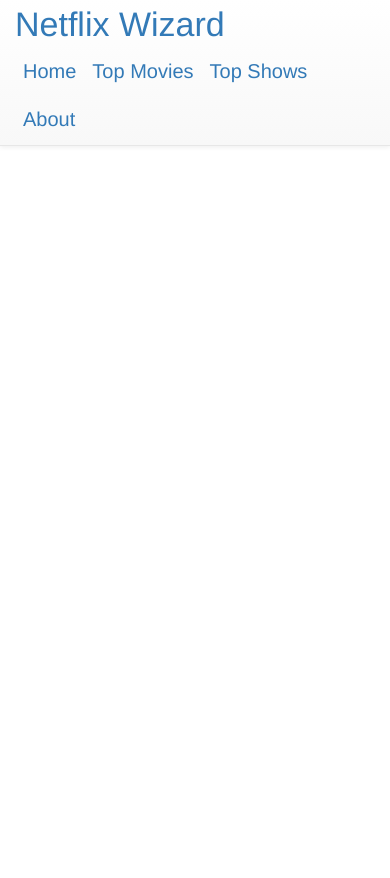
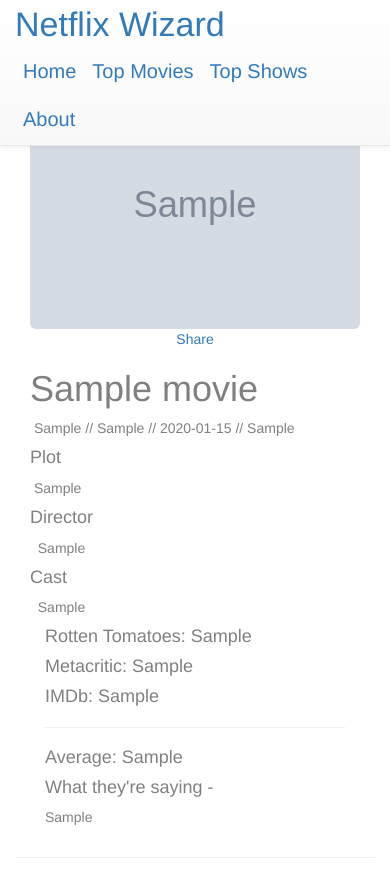
Before and after one commit to sudomichael/djnfs, a Django app: page /movie/1/ in a window 390 px wide. Before the commit the page ends 146 px from the top, so only its background shows below. Run offline with Django 3.2, Linux system fonts and the light colour scheme; tables that the repository leaves empty hold one stand-in row (values such as "Sample post"); grey boxes marked "Sample" are stand-in pictures; some libraries are stand-ins or nearby versions.

Commit message:
ready version, need to fix posters

```diff
--- a/dataLoad/apiRetrieval.py
+++ b/dataLoad/apiRetrieval.py
@@ -56,6 +56,7 @@
         response = search.movie(query=movie)
         if type(search.results) is list:
             if search.results[0].get('poster_path'):
+                print(posterStart + search.results[0].get('poster_path'))
                 return posterStart + search.results[0].get('poster_path')
     except (SocketError, IndexError) as e:
         pass
@@ -64,6 +65,8 @@
 def changeAttributeTypes(movie):
     try:
         movie["Poster"] = getMoviePoster(movie)
+        if movie["Website"] == "N/A":
+            movie["Website"] = "/"
     except ValueError:
         movie["Poster"] = 0
         pass
@@ -100,7 +103,6 @@
             divideBy += 1
         if movie["imdbRating"] != 0:
             divideBy += 1
-
         movie["average"] = round(((movie["Metascore"] + movie["tomatoMeter"] + (movie["imdbRating"] * 10)) / divideBy), 1)
     except ZeroDivisionError:
         movie["average"] = 0
--- a/nfs/templates/nfs/base.html
+++ b/nfs/templates/nfs/base.html
@@ -56,7 +56,7 @@
                       <a href="{% url 'shows_war_avg' %}">War</a>
                   </div>
                 </li>
-                <li><a href="">About</a></li>
+                <li><a href="{% url 'about' %}">About</a></li>
            </ul>
           </div>
         </nav>
--- a/nfs/templates/nfs/movie_detail.html
+++ b/nfs/templates/nfs/movie_detail.html
@@ -1,7 +1,102 @@
 {% extends 'nfs/base.html' %}
 
 {% block content %}
-    <div class="movie">
-        <h1>{{ movie.Title }}</h1>
+        <div class-"fb-btn">
+        <script async src="//pagead2.googlesyndication.com/pagead/js/adsbygoogle.js"></script>
+<!-- Responsive -->
+<ins class="adsbygoogle"
+     style="display:block"
+     data-ad-client="ca-pub-1223706618260587"
+     data-ad-slot="3816252550"
+     data-ad-format="auto"></ins>
+<script>
+(adsbygoogle = window.adsbygoogle || []).push({});
+</script></div>
+<hr>
+<div id="fb-root"></div>
+<script>(function(d, s, id) {
+  var js, fjs = d.getElementsByTagName(s)[0];
+  if (d.getElementById(id)) return;
+  js = d.createElement(s); js.id = id;
+  js.src = "//connect.facebook.net/en_US/sdk.js#xfbml=1&version=v2.7";
+  fjs.parentNode.insertBefore(js, fjs);
+}(document, 'script', 'facebook-jssdk'));</script>
+    <style>
+        .container{
+            color:grey;
+        }
+
+        .score{
+            text-align: left;
+        }
+
+        .fb-btn{
+            text-align: center;
+        }
+
+    </style>
+    <div class="container">
+
+        <!-- Heading Row -->
+        <div class="row">
+            <div class="col-md-4">
+                <img class="img-responsive img-rounded" src="{{ movie.Poster }}" alt="">
+            <div class="fb-btn">
+            <div class="fb-share-button" data-href="http://www.netflixwizard.com" data-layout="button_count" data-size="large" data-mobile-iframe="true"><a class="fb-xfbml-parse-ignore" target="_blank" href="https://www.facebook.com/sharer/sharer.php?u=http%3A%2F%2Fwww.netflixwizard.com%2F&amp;src=sdkpreparse">Share</a></div> </div>
+
+            </div>
+            <!-- /.col-md-8 -->
+            <div class="col-md-8">
+                <h1>{{ movie.Title }}</h1>
+                <p>&nbsp;{{ movie.Year }} // {{ movie.Genre }} // {{ movie.Runtime }} // {{ movie.Rated }}
+                <h4>Plot</h4>
+                <p>&nbsp;{{ movie.Plot }}</p>
+                <h4>Director</h4>
+                 <p>&nbsp; {{ movie.Director }}</p>
+                 <h4>Cast</h4>
+                 <p>&nbsp; {{ movie.Actors }}</p>
+            <div class="col-md-6">
+                <h4 class="score">Rotten Tomatoes: {{ movie.tomatoMeter }}</h4>
+                <h4 class="score">Metacritic: {{ movie.Metascore }} </h4>
+                <h4 class="score">IMDb: {{ movie.imdbRating }}</h4>
+                <hr></hr>
+                <h4 class="score">Average: {{ movie.average }}</h4>
+            </div>
+            <!-- /.col-md-4 -->
+            <div class="col-md-6">
+                <h4>What they're saying -</h4>
+                <p>{{ movie.tomatoConsensus }}</p>
+            </div>
+            </div>
+                          </div>
+</a>
+           </div>
+        </div>
+
+        <hr>
+
+        <!-- Call to Action Well -->
+        <div class-"fb-btn">
+        <script async src="//pagead2.googlesyndication.com/pagead/js/adsbygoogle.js"></script>
+<!-- Responsive -->
+<ins class="adsbygoogle"
+     style="display:block"
+     data-ad-client="ca-pub-1223706618260587"
+     data-ad-slot="3816252550"
+     data-ad-format="auto"></ins>
+<script>
+(adsbygoogle = window.adsbygoogle || []).push({});
+</script></div>
+                       <!-- /.row -->
+
+
     </div>
+    <!-- /.container -->
+
+    <!-- jQuery -->
+    <script src="js/jquery.js"></script>
+
+    <!-- Bootstrap Core JavaScript -->
+    <script src="js/bootstrap.min.js"></script>
+
 {% endblock %}
--- a/nfs/urls.py
+++ b/nfs/urls.py
@@ -143,6 +143,6 @@
     url(r'^netflixshows/war/rt$', views.shows_genre, {'category': "War", "sortBy": "-tomatoMeter", "urlTheme": "war", "kind": "show"}, name="shows_war_rt"),
     url(r'^netflixshows/warl/imdb$', views.shows_genre, {'category': "War", "sortBy": "-imdbRating", "urlTheme": "war", "kind": "show"}, name="shows_war_imdb"),
     url(r'^netflixshows/war/mc$', views.shows_genre, {'category': "War", "sortBy": "-Metascore", "urlTheme": "war", "kind": "show"}, name="shows_war_mc"),
-
+   url(r'^about$', views.about, name="about"),
 
 ]
--- a/nfs/views.py
+++ b/nfs/views.py
@@ -76,3 +76,6 @@
     else:
         shows = Movie.objects.filter(kind=kind).order_by(sortBy)[:50]
     return render(request, 'nfs/movie_list.html', {'movies': shows, 'pageInfo':thisPageInfo})
+
+def about(request):
+    return render(request, 'nfs/about.html')
```
Also changed, not shown: nfs/templates/nfs/about.html (added, +42 -0 lines), nfs/templates/nfs/movie_list.html (+9 -2 lines), 4 other files.
